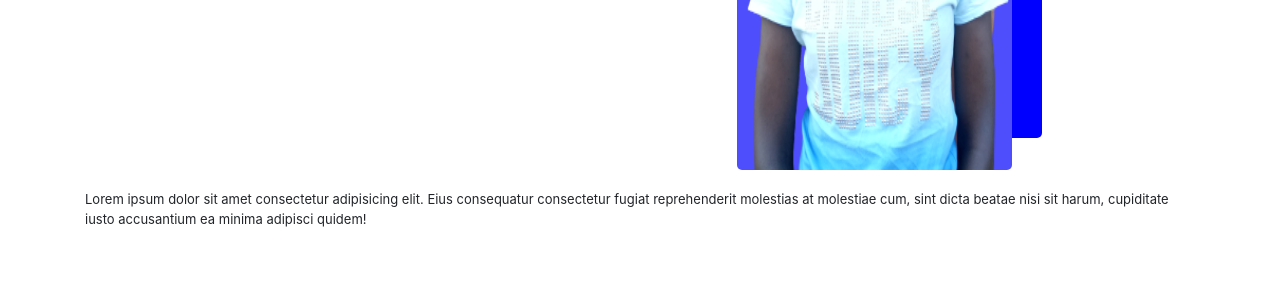
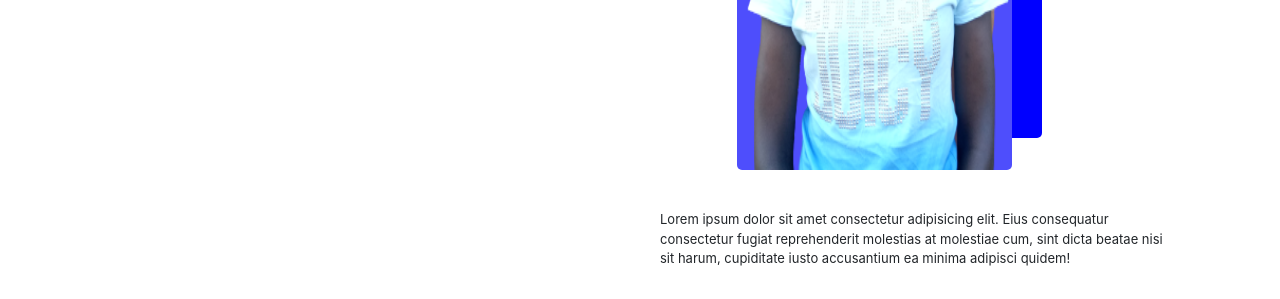
Before and after one commit to wasswaenockmale/saveSpace, a plain HTML site: page index.html in a window 1280 px wide. Shown: the part 550-849 px from the top of the page. Before the commit the page ends 800 px from the top, so only its background shows below. Drawn offline with nearby package versions, Linux system fonts and the light colour scheme.

Commit message:
designed the presentation view of the second section

```diff
--- a/custom_css/style.css
+++ b/custom_css/style.css
@@ -107,3 +107,17 @@ h1{
     left: 25%;
     border-radius: 5px;
 }
+
+.section-save{
+    display: flex;
+}
+
+.right-div{
+    width: 50%;
+    padding: 20px;
+}
+
+.left-div{
+    width: 50%;
+    padding: 20px;
+}
```
